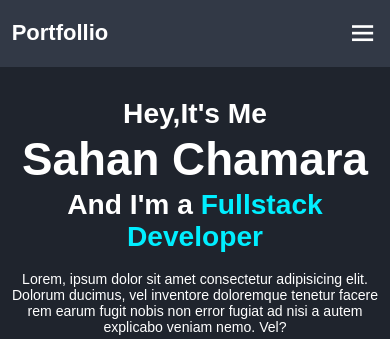
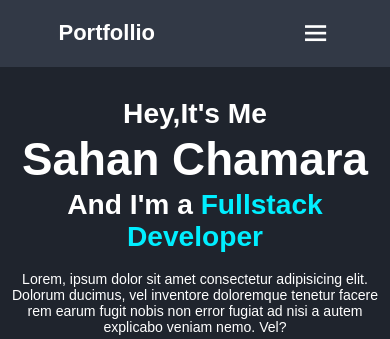
Before and after one commit to SahanChamara/My-Portfollio, a plain HTML site: page index.html in a window 390 px wide. Shown: the top 339 px of the page. Drawn offline with nearby package versions, Linux system fonts and the light colour scheme.

Commit message:
responsive editing

```diff
--- a/CSS/style.css
+++ b/CSS/style.css
@@ -887,7 +887,7 @@ span {
 
   @media (max-width:991px){
     .header{
-        padding: 2rem 3%;
+      padding: 2rem 15%;
 
     }
     section{
@@ -926,7 +926,7 @@ span {
     }
 
     .navbar.active{
-        display: block;
+        display: flex;
     }
 
     .navbar a{
@@ -994,9 +994,6 @@ span {
       flex-direction: column;
       align-items: center;
   }
-
-
-
   .navbar.active {
       display: flex;
   }
@@ -1006,7 +1003,6 @@ span {
       margin: 1rem 0;
   }
 
-  /* Adjust sections */
   .home {
       flex-direction: column;
       text-align: center;
```
